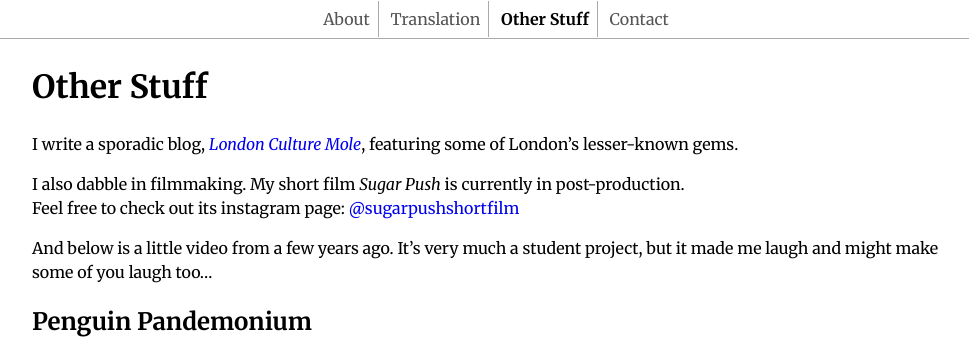
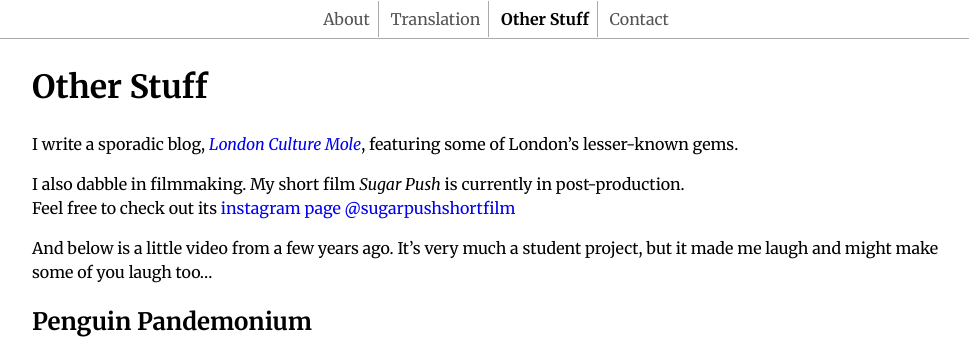
Before and after one commit to iwonaluszowicz/iwonaluszowicz.github.io, a Jekyll site: the page built from Other Stuff.markdown, in a window 1280 px wide, cut to the strip 0-356 px from the top of the page. Shown: the whole strip, without its empty margins (144-1113 px from the left). Built offline with Jekyll 4.4.1, drawn with Linux system fonts in a browser that asks for light colours.

```diff
--- a/Other Stuff.markdown
+++ b/Other Stuff.markdown
@@ -8,7 +8,7 @@ permalink: /filmmaking/
 I write a sporadic blog, [_London Culture Mole_](https://londonculturemole.wordpress.com/), featuring some of London’s lesser-known gems.
 
 I also dabble in filmmaking. My short film _Sugar Push_ is currently in post-production.
-  Feel free to check out its instagram page: [@sugarpushshortfilm](https://www.instagram.com/sugarpushshortfilm/)
+  Feel free to check out its [instagram page @sugarpushshortfilm](https://www.instagram.com/sugarpushshortfilm/)
 
 And below is a little video from a few years ago. It's very much a student project, but it made me laugh and might make some of you laugh too…
 
```
